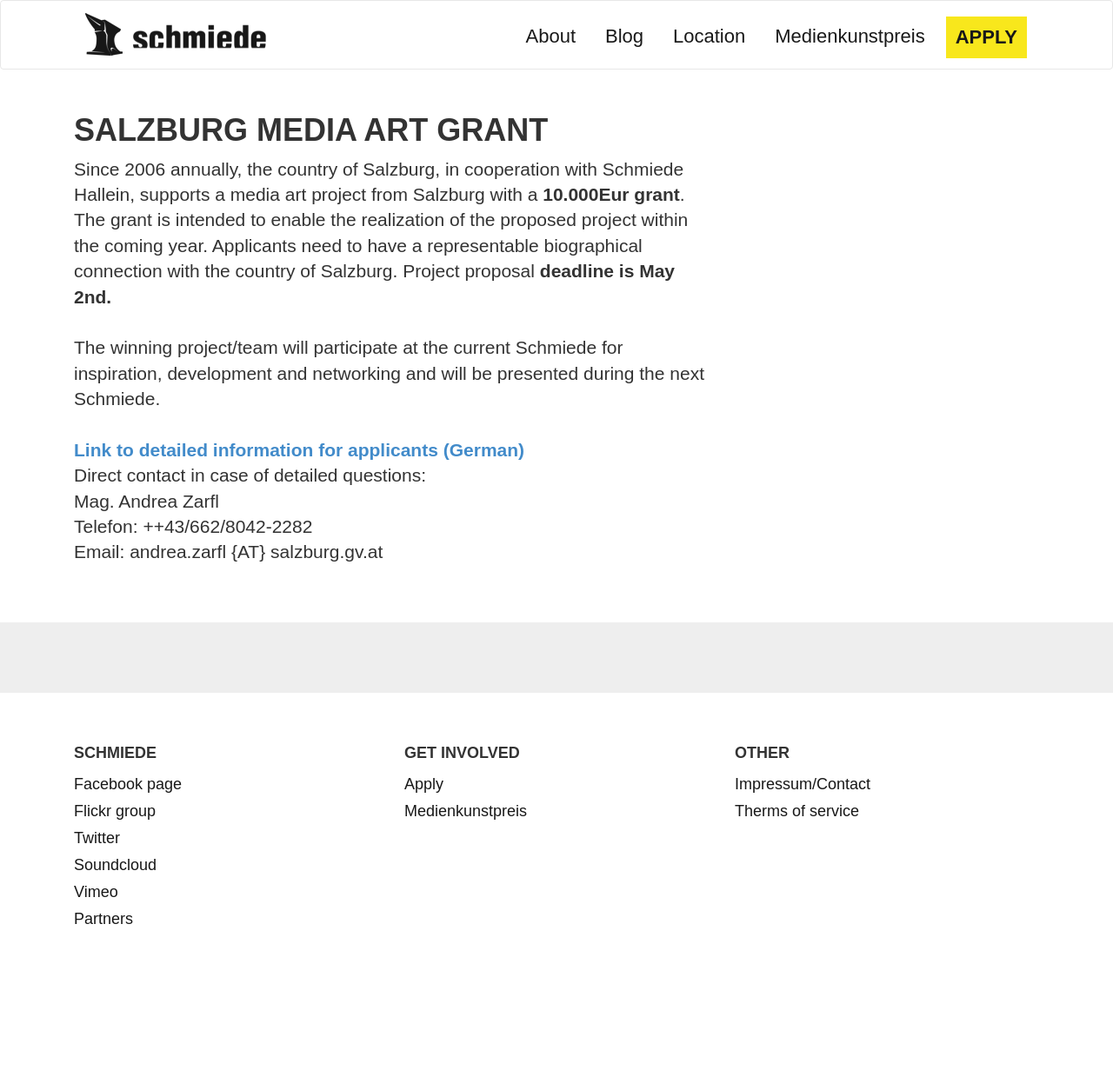
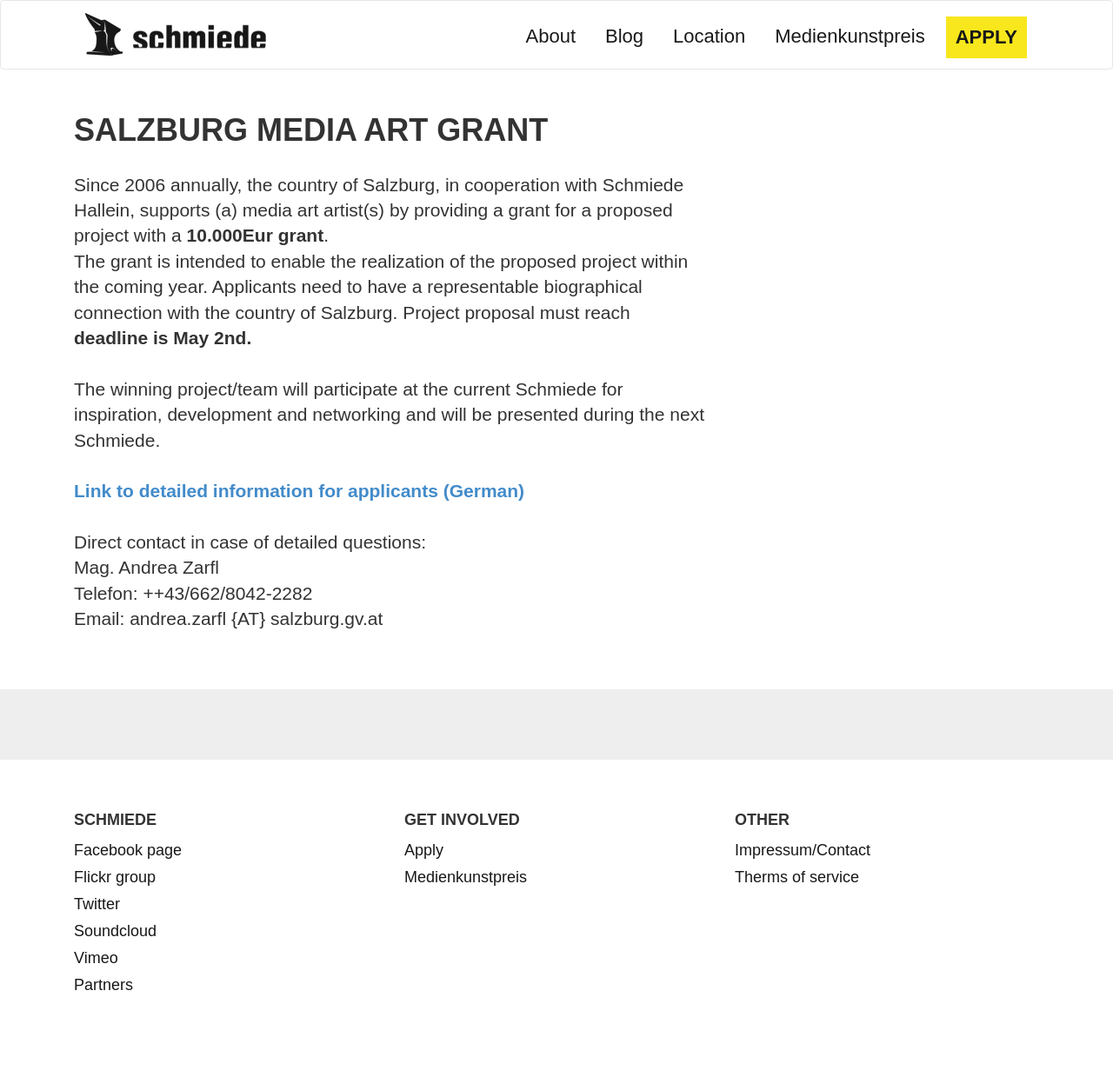
Before and after one commit to philippWassibauer/schmiede_web, a Jekyll site: the page built from medienkunstpreis/index.html, in a window 1280 px wide. Shown: the whole page at 87% size. Built offline with Jekyll 4.4.1, drawn with Linux system fonts in a browser that asks for light colours; Markdown is read by kramdown in place of the engine named in the settings; comment, search, counter and statistics services are not loaded; before the commit the page ends 1163 px from its top, so only the background shows below that.

Commit message:
Update index.html

```diff
--- a/medienkunstpreis/index.html
+++ b/medienkunstpreis/index.html
@@ -8,19 +8,20 @@
       <h1>
         SALZBURG MEDIA ART GRANT
       </h1>
-      <p class="lead">
+         <br />
+         <p class="lead">
         Since 2006 annually, the country of Salzburg, in cooperation with Schmiede
-        Hallein, supports a media art project from Salzburg with a <strong>10.000Eur grant</strong>.
+        Hallein, supports (a) media art artist(s) by providing a grant for a proposed  project with a <strong>10.000Eur grant</strong>.
         <br />
         The grant is intended to enable the realization of the proposed project within the coming year.
-        Applicants need to have a representable biographical connection with the country of Salzburg. Project proposal <strong>deadline is May 2nd.</strong>
+        Applicants need to have a representable biographical connection with the country of Salzburg. Project proposal must reach <strong>deadline is May 2nd.</strong>
         <br /><br />
         The winning
         project/team will participate at the current Schmiede for inspiration,
         development and networking and will be presented during the next Schmiede.
           <br /><br />
         <a href="http://www.salzburg.gv.at/2434-cdneu_flyer_a5_medienpreis_2016.pdf"><strong>Link to detailed information for applicants (German)</a></strong>
-      <br />
+      <br />   <br />
       Direct contact in case of detailed questions:
       <br />
       Mag. Andrea Zarfl
```
